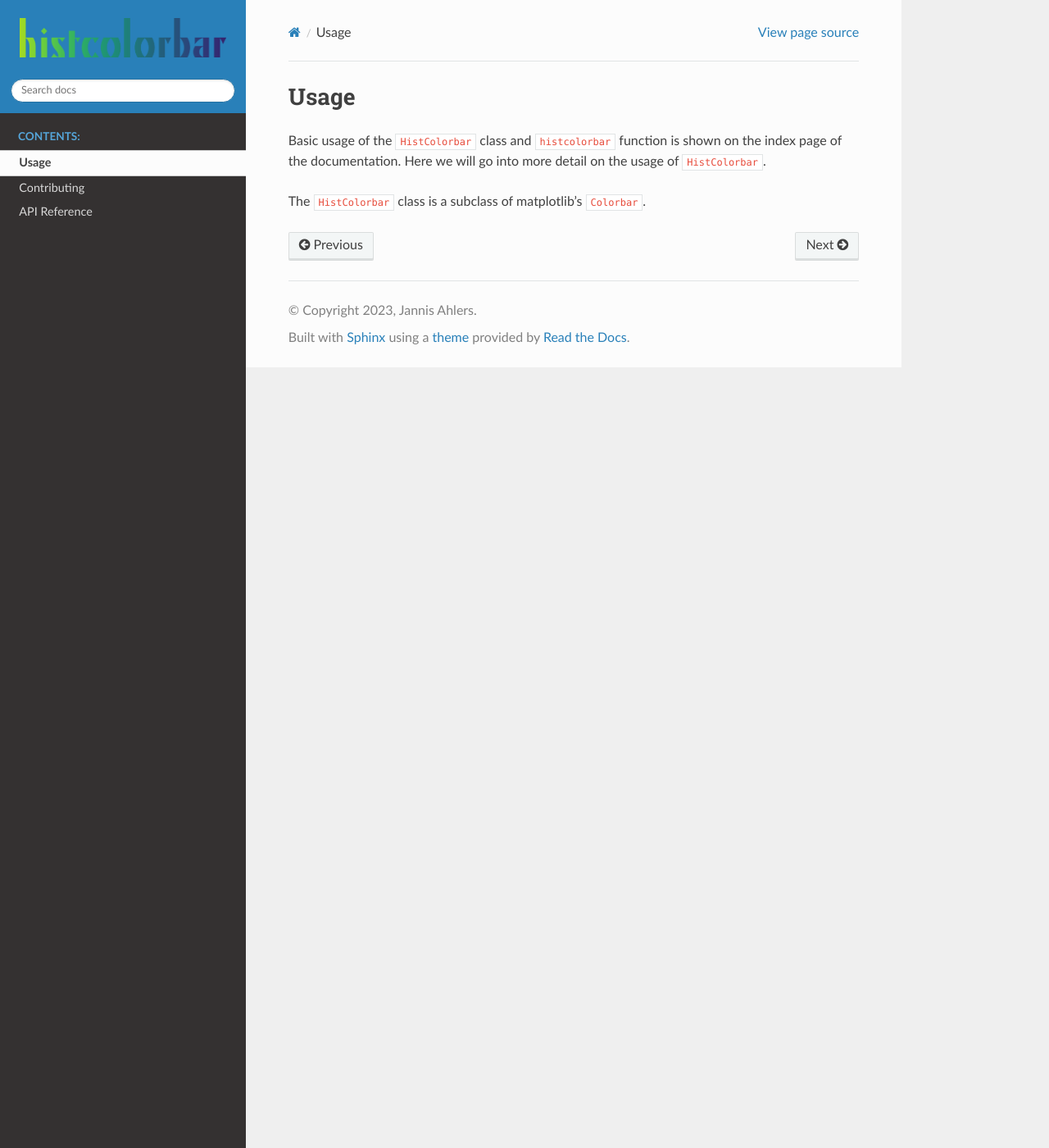
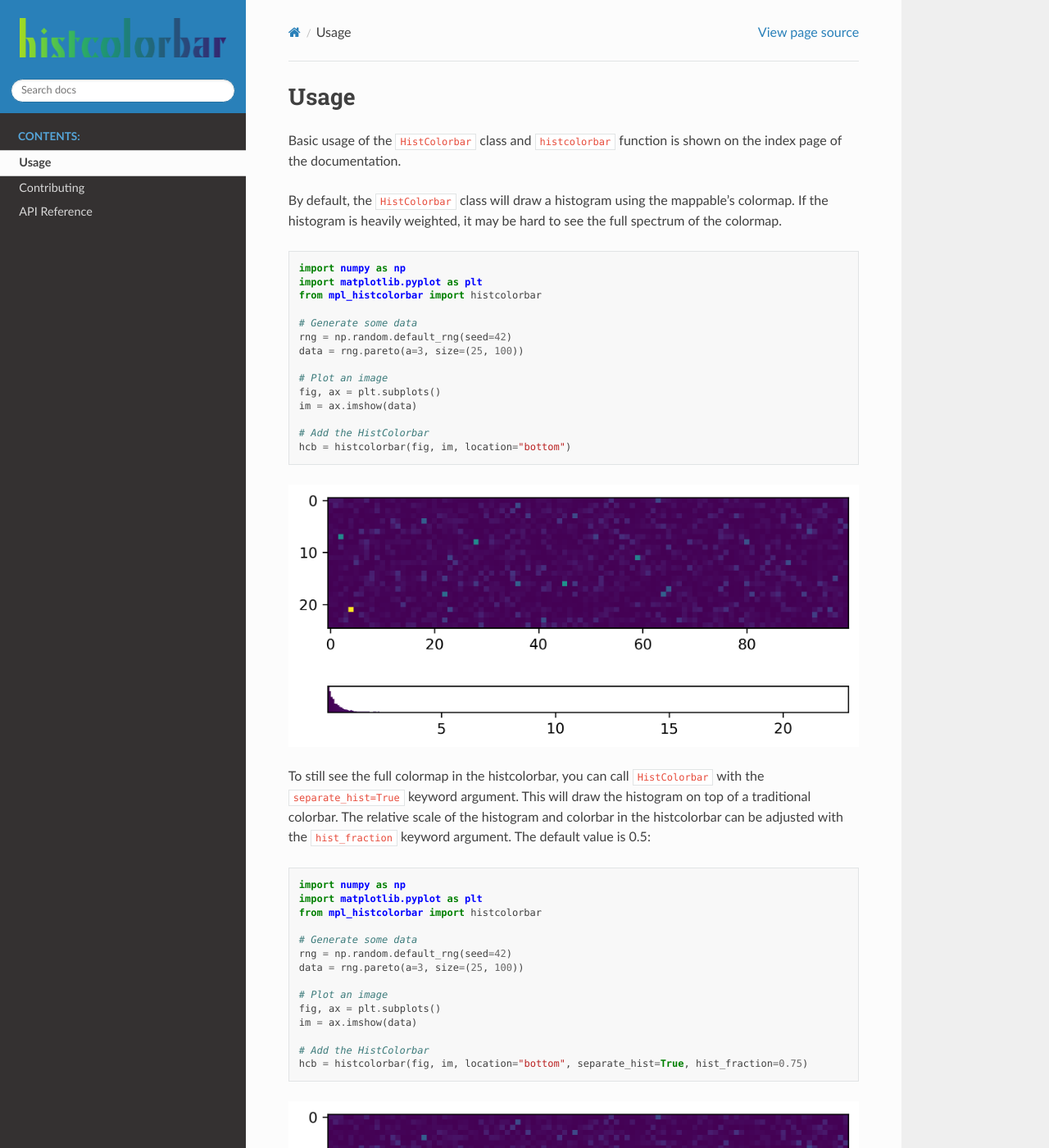
Before and after one commit to jnahlers/mpl-histcolorbar, a Sphinx documentation site: the page built from docs/usage.rst, in a window 1280 px wide and 1400 px high. Shown: the whole window at 82% size. Built offline with Sphinx 7.4.7 and the Read the Docs theme 2.0.0, drawn with Linux system fonts in a browser that asks for light colours; pages that are not in the unit, such as notebooks, are missing from menus; some of the changed text lies outside the part shown.

Commit message:
Add examples of advanced usage to docs

```diff
--- a/docs/index.rst
+++ b/docs/index.rst
@@ -72,7 +72,7 @@ of a :code:`Figure`. mpl-histcolorbar provides an equivalent function
     im = ax.imshow(data)
 
     # Add the HistColorbar
-    hcb = histcolorbar(fig, im, location='bottom')
+    hcb = histcolorbar(fig, im, location="bottom")
 
 .. image:: _static/readme_example.png
   :width: 800
--- a/docs/usage.rst
+++ b/docs/usage.rst
@@ -4,7 +4,81 @@ Usage
 =============
 
 Basic usage of the :code:`HistColorbar` class and :code:`histcolorbar` function is
-shown on the index page of the documentation.  Here we will go into more detail on
-the usage of :code:`HistColorbar`.
+shown on the index page of the documentation.
 
-The :code:`HistColorbar` class is a subclass of matplotlib's :code:`Colorbar`.
+By default, the :code:`HistColorbar` class will draw a histogram using the mappable's
+colormap. If the histogram is heavily weighted, it may be hard to see the full
+spectrum of the colormap.
+
+.. code-block:: python
+
+    import numpy as np
+    import matplotlib.pyplot as plt
+    from mpl_histcolorbar import histcolorbar
+
+    # Generate some data
+    rng = np.random.default_rng(seed=42)
+    data = rng.pareto(a=3, size=(25, 100))
+
+    # Plot an image
+    fig, ax = plt.subplots()
+    im = ax.imshow(data)
+
+    # Add the HistColorbar
+    hcb = histcolorbar(fig, im, location="bottom")
+
+.. image:: _static/pareto_example.png
+  :width: 800
+  :alt: Example of a heavily weighted histogram
+
+To still see the full colormap in the histcolorbar, you can call
+:code:`HistColorbar` with the :code:`separate_hist=True` keyword argument.
+This will draw the histogram on top of a traditional colorbar. The
+relative scale of the histogram and colorbar in the histcolorbar can be adjusted with
+the :code:`hist_fraction` keyword argument. The default value is 0.5:
+
+.. code-block:: python
+
+    import numpy as np
+    import matplotlib.pyplot as plt
+    from mpl_histcolorbar import histcolorbar
+
+    # Generate some data
+    rng = np.random.default_rng(seed=42)
+    data = rng.pareto(a=3, size=(25, 100))
+
+    # Plot an image
+    fig, ax = plt.subplots()
+    im = ax.imshow(data)
+
+    # Add the HistColorbar
+    hcb = histcolorbar(fig, im, location="bottom", separate_hist=True, hist_fraction=0.75)
+
+.. image:: _static/pareto_example_with_cb.png
+  :width: 800
+  :alt: Example of a heavily weighted histogram with a colorbar
+
+To better distinguish between the histogram and colorbar parts of the histcolorbar,
+an arbitrary solid color can be chosen for the histogram:
+
+.. code-block:: python
+
+    import numpy as np
+    import matplotlib.pyplot as plt
+    from mpl_histcolorbar import histcolorbar
+
+    # Generate some data
+    rng = np.random.default_rng(seed=42)
+    data = rng.pareto(a=3, size=(25, 100))
+
+    # Plot an image
+    fig, ax = plt.subplots()
+    im = ax.imshow(data)
+
+    # Add the HistColorbar
+    hcb = histcolorbar(fig, im, location="bottom", separate_hist=True,
+                       hist_fraction=0.75, hist_color="red")
+
+.. image:: _static/pareto_example_with_cb_black.png
+  :width: 800
+  :alt: Example of a heavily weighted black histogram with a colorbar
```
Also changed, not shown: README.md (+1 -1 lines), docs/_static/pareto_example.png (added), docs/_static/pareto_example_with_cb.png (added), docs/_static/pareto_example_with_cb_black.png (added).
